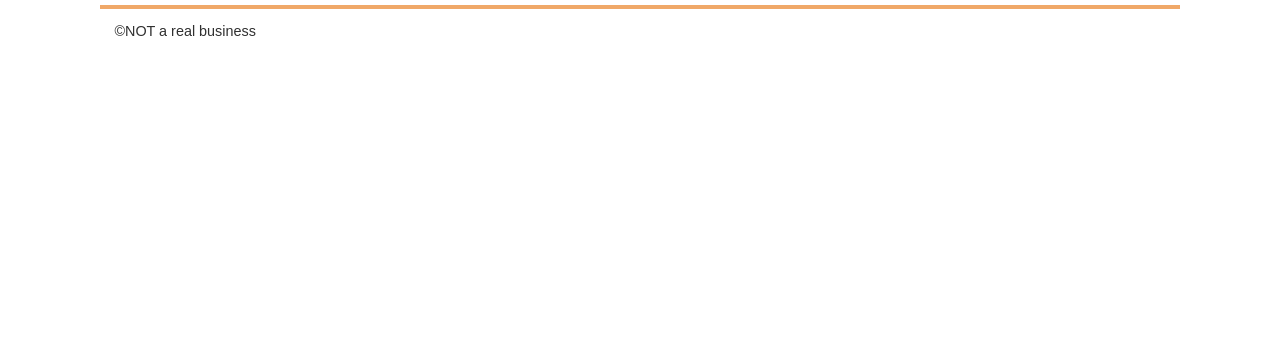
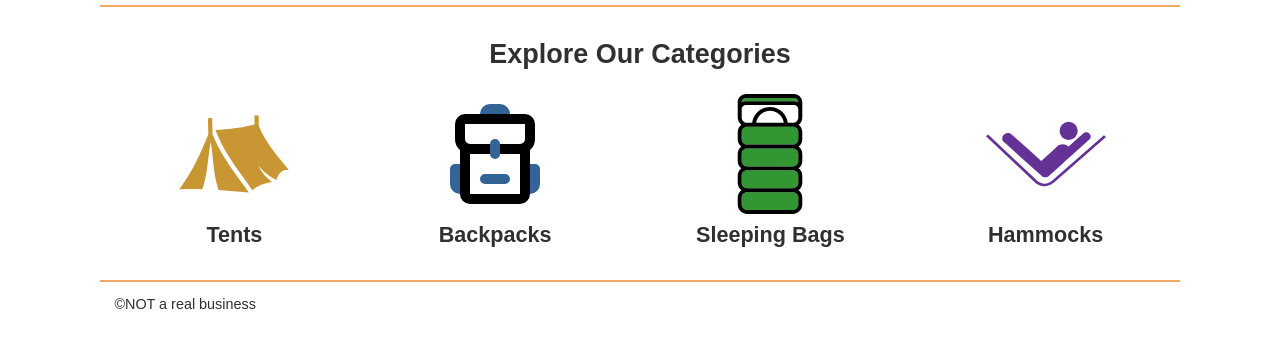
Before and after one commit to CamillaVieiraDevelopment/WDD-330---Sleep-Outside-Team-07, a website built with Vite: page src/index.html in a window 1280 px wide. Shown: the part 71-418 px from the top of the page. Built offline with nearby package versions, Linux system fonts and the light colour scheme.

Commit message:
initial commit

```diff
--- a/src/css/style.css
+++ b/src/css/style.css
@@ -271,7 +271,46 @@ button {
   transform: scale(1.2);
 }
 
+/* ==========================================================================
+   Styles of Category Cards on the Home Page
+   ========================================================================== */
+.product-categories {
+  padding: 2rem 1rem;
+  text-align: center;
+}
 
+.category-grid {
+  display: flex;
+  flex-wrap: wrap;
+  justify-content: space-around;
+  gap: 1.5rem;
+  margin-top: 1.5rem;
+}
+
+.category-card {
+  display: flex;
+  flex-direction: column;
+  align-items: center;
+  text-decoration: none;
+  color: var(--dark-grey);
+  transition: transform 0.2s ease-in-out;
+}
+
+.category-card:hover {
+  transform: scale(1.05);
+}
+
+.category-card img {
+  width: 120px;
+  height: 120px;
+  object-fit: contain;
+  margin-bottom: 0.5rem;
+}
+
+.category-card h3 {
+  font-size: var(--large-font);
+  margin: 0;
+}
 
 footer {
   font-size: var(--small-font);
--- a/src/index.html
+++ b/src/index.html
@@ -1,20 +1,49 @@
 <!DOCTYPE html>
 <html lang="en">
+
 <head>
   <meta charset="UTF-8" />
   <meta name="viewport" content="width=device-width, initial-scale=1.0" />
-    <title>Sleep Outside | Product Details</title>
-    <link rel="stylesheet" href="./css/style.css" />
-    <script src="./js/main.js" type="module"></script>
+  <title>Sleep Outside | Home</title>
+  <link rel="stylesheet" href="/css/style.css" />
+  <script src="/js/main.js" type="module"></script>
 </head>
 
 <body>
   <header class="divider" id="main-header"></header>
 
   <main class="divider">
+
+    <section class="product-categories">
+      <h2>Explore Our Categories</h2>
+    <div class="category-grid">
+      <a href="/product_listing/index.html?category=tents" class="category-card">
+        <img src="/images/category-tents.svg" alt="Tents Category" />
+        <h3>Tents</h3>
+      </a>
+
+      <a href="/product_listing/index.html?category=backpacks" class="category-card">
+        <img src="/images/category-backpacks.svg" alt="Backpacks Category" />
+        <h3>Backpacks</h3>
+      </a>
+
+      <a href="/product_listing/index.html?category=sleeping-bags" class="category-card">
+        <img src="/images/category-sleepingbags.svg" alt="Sleeping Bags Category" />
+        <h3>Sleeping Bags</h3>
+      </a>
+
+      <a href="/product_listing/index.html?category=hammocks" class="category-card">
+        <img src="/images/category-hammocks.svg" alt="Hammocks Category" />
+        <h3>Hammocks</h3>
+      </a>
+    </div>
+
+    </section>
     <ul class="product-list"></ul>
+
   </main>
 
   <footer id="main-footer"></footer>
 </body>
+
 </html>
```
Lines whose indentation alone changed are shown as unchanged.
